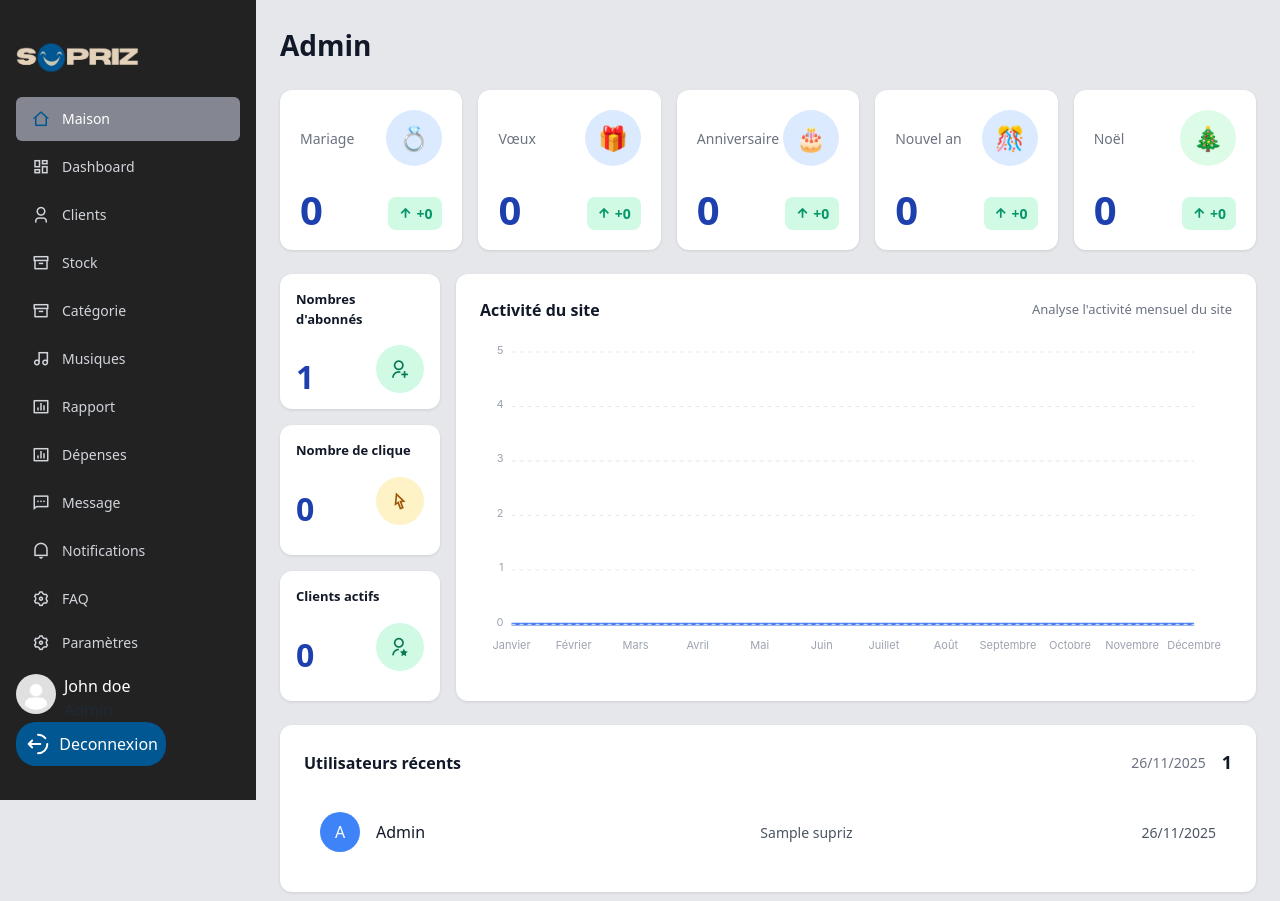
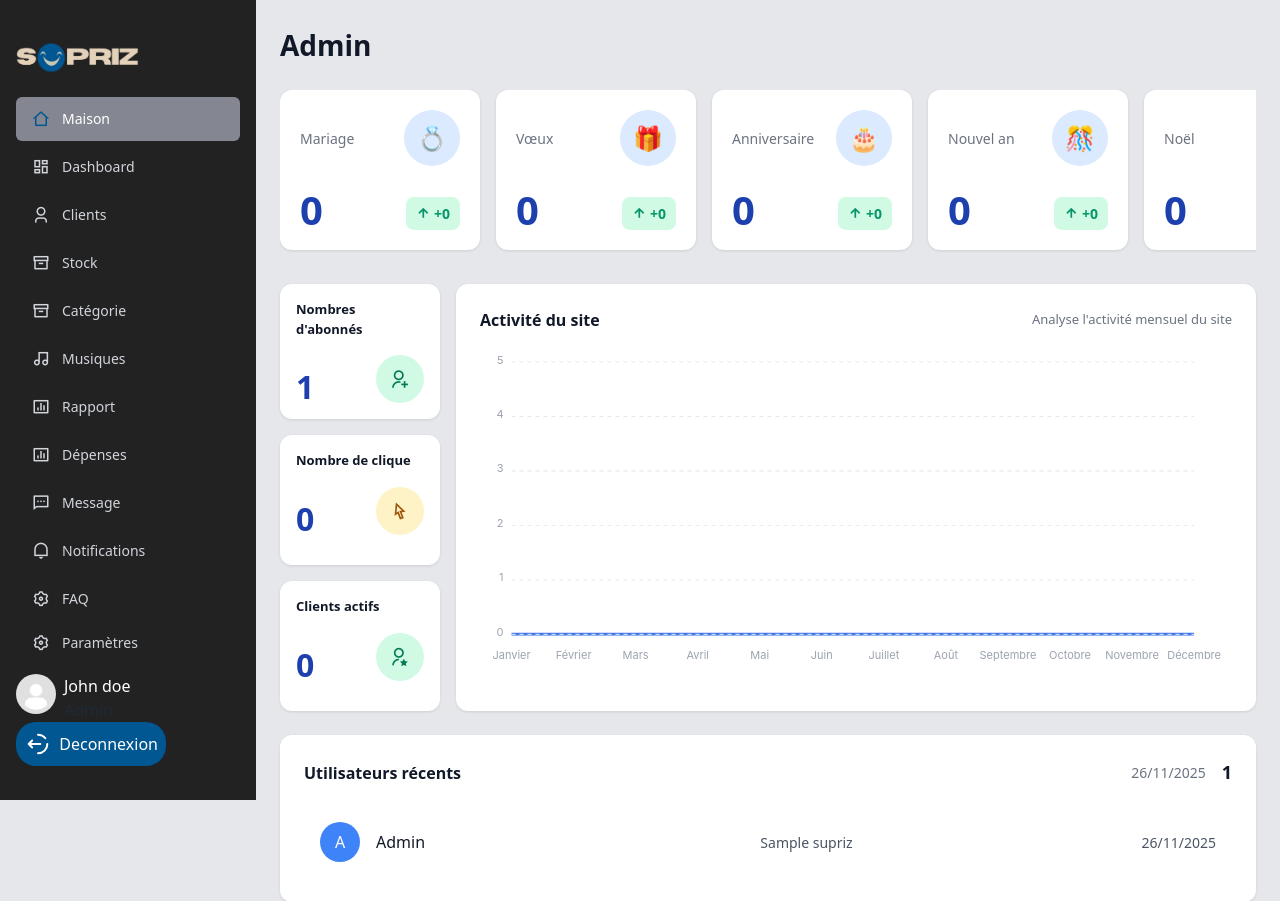
Before and after one commit to Honorine684/supriz-web, a Laravel app: page /maison in a window 1280 px wide. Shown: the top 901 px of the page. Run offline with Laravel 12, Linux system fonts and the light colour scheme; a user stored in the database is signed in; data comes from the database, SQL or seed files in the repository; tables that the repository leaves empty hold one stand-in row (values such as "Sample post"); style sheets or scripts are compiled from the project's sources; some libraries are stand-ins or nearby versions.

Commit message:
Amélioration dashboard - Scroll horizontal et catégories dynamiques
- Ajout du scroll horizontal pour les statistiques de catégories
- Style de scrollbar personnalisé (webkit et Firefox)
- Largeur fixe des cartes (200px) pour éviter le shrinking
- Système de catégories 100% dynamique :
  * Icônes et couleurs prédéfinies pour catégories connues
  * Génération automatique pour nouvelles catégories
  * Plus d'erreur "Undefined array key"

🤖 Generated with [Claude Code](https://claude.com/claude-code)

Co-Authored-By: Claude <noreply@anthropic.com>

```diff
--- a/resources/views/maison.blade.php
+++ b/resources/views/maison.blade.php
@@ -31,7 +31,29 @@
             display: flex;
             gap: 16px;
             margin-bottom: 24px;
-            flex-wrap: wrap;
+            overflow-x: auto;
+            overflow-y: hidden;
+            padding-bottom: 10px;
+            scrollbar-width: thin;
+            scrollbar-color: #cbd5e1 #f1f5f9;
+        }
+
+        .stats-row::-webkit-scrollbar {
+            height: 8px;
+        }
+
+        .stats-row::-webkit-scrollbar-track {
+            background: #f1f5f9;
+            border-radius: 4px;
+        }
+
+        .stats-row::-webkit-scrollbar-thumb {
+            background: #cbd5e1;
+            border-radius: 4px;
+        }
+
+        .stats-row::-webkit-scrollbar-thumb:hover {
+            background: #94a3b8;
         }
 
         .stat-card {
@@ -39,8 +61,9 @@
             border-radius: 12px;
             padding: 20px;
             box-shadow: 0 1px 3px rgba(0, 0, 0, 0.1);
-            flex: 1;
-            min-width: 180px;
+            flex: 0 0 auto;
+            min-width: 200px;
+            width: 200px;
             display: flex;
             flex-direction: column;
             gap: 24px;
@@ -346,7 +369,8 @@
             <!-- Statistiques par Catégorie -->
             <div class="stats-row">
                 @php
-                    $categories = [
+                    // Icônes et couleurs par défaut pour les catégories connues
+                    $categoriesDefaut = [
                         'Mariage' => ['icon' => '💍', 'color' => '#dbeafe'],
                         'Vœux' => ['icon' => '🎁', 'color' => '#dbeafe'],
                         'Anniversaire' => ['icon' => '🎂', 'color' => '#dbeafe'],
@@ -354,15 +378,30 @@
                         'Noël' => ['icon' => '🎄', 'color' => '#dcfce7'],
                         'mots' => ['icon' => '💌', 'color' => '#fef3c7']
                     ];
+
+                    // Icônes et couleurs pour les nouvelles catégories
+                    $iconesAutres = ['🎉', '✨', '🌟', '💝', '🎈', '🎀', '🌺', '🌈', '⭐', '💫'];
+                    $couleursAutres = ['#fce7f3', '#f3e8ff', '#ddd6fe', '#e0e7ff', '#fef3c7', '#d1fae5', '#fef08a', '#fed7aa'];
+                    $indexIcone = 0;
                 @endphp
 
                 @foreach($statsSupriz as $categorie => $stats)
-                @if(isset($categories[$categorie]))
+                @php
+                    // Utiliser l'icône/couleur prédéfinie ou générer une nouvelle
+                    if (isset($categoriesDefaut[$categorie])) {
+                        $icon = $categoriesDefaut[$categorie]['icon'];
+                        $color = $categoriesDefaut[$categorie]['color'];
+                    } else {
+                        $icon = $iconesAutres[$indexIcone % count($iconesAutres)];
+                        $color = $couleursAutres[$indexIcone % count($couleursAutres)];
+                        $indexIcone++;
+                    }
+                @endphp
                 <div class="stat-card">
                     <div class="stat-card-top">
                         <h3 class="stat-title">{{ $categorie }}</h3>
-                        <span class="stat-icon" style="background-color: {{ $categories[$categorie]['color'] }};">
-                            {{ $categories[$categorie]['icon'] }}
+                        <span class="stat-icon" style="background-color: {{ $color }};">
+                            {{ $icon }}
                         </span>
                     </div>
                     <div class="stat-card-bottom">
@@ -373,7 +412,6 @@
                         </span>
                     </div>
                 </div>
-                @endif
                 @endforeach
             </div>
 
```
